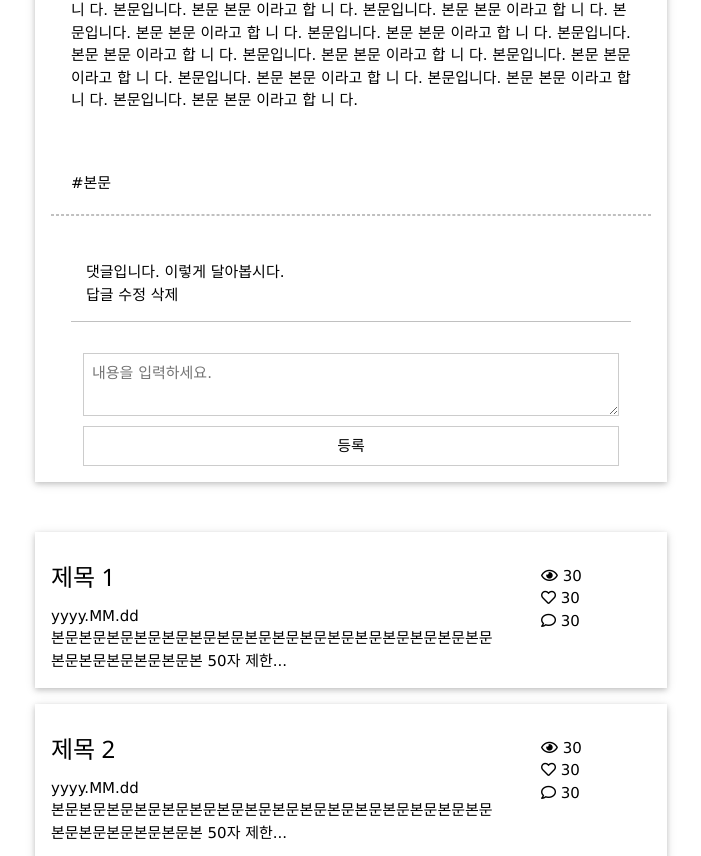
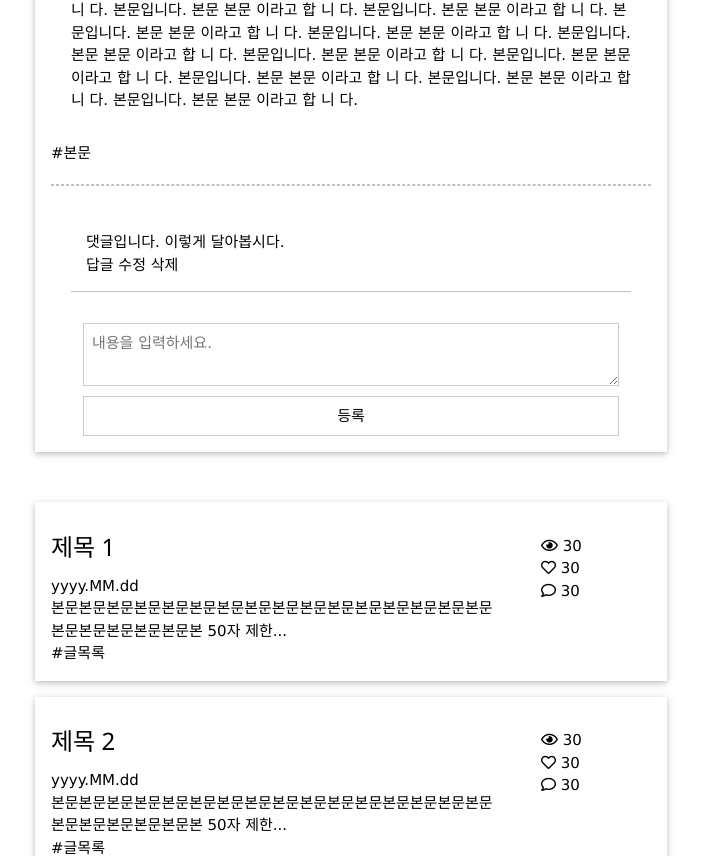
Before and after one commit to codemakim/vuelog, a Vue app: page / in a window 1280 px wide. Shown: the part 1175-2031 px from the top of the page, without its empty margins (333-1034 px from the left). Built offline with nearby package versions, Linux system fonts and the light colour scheme.

Commit message:
게시글 작성 파일 추가

```diff
--- a/src/components/board/Board.vue
+++ b/src/components/board/Board.vue
@@ -10,19 +10,25 @@
 <script>
 import List from './Board_list.vue'
 import BoardView from './Board_view.vue'
+import BoardWrite from './Board_write.vue'
 import Pagination from './Board_pagination.vue'
 export default {
     components: {
         List,
         BoardView,
+        BoardWrite,
         Pagination
     }
 }
 </script>
 
-<style scoped>
+<style>
     .board-item:hover {
         background-color: #F6F6F6;
         cursor: pointer;
     }
+    section.post-tag span:hover {
+        cursor: pointer;
+        text-decoration: underline;
+    }
 </style>
--- a/src/components/board/Board_list.vue
+++ b/src/components/board/Board_list.vue
@@ -9,7 +9,16 @@
                         yyyy.MM.dd
                     </span>
                 </header>
-                <div class="w3-container">본문본문본문본문본문본문본문본문본문본문본문본문본문본문본문본문본문본문본문본문본문본 50자 제한...</div>
+                <div class="w3-container">
+                    <section class="post-content">
+                        본문본문본문본문본문본문본문본문본문본문본문본문본문본문본문본문본문본문본문본문본문본 50자 제한...
+                    </section>
+                    <section class="post-tag">
+                        <span>
+                            #글목록
+                        </span>
+                    </section>
+                </div>
             </div>
             <div class="w3-col l3">
                 <div class="w3-container w3-margin">
--- a/src/components/board/Board_view.vue
+++ b/src/components/board/Board_view.vue
@@ -54,9 +54,6 @@ export default {
     section.post-content {
         padding: 30px 20px 30px 20px;
     }
-    section.post-tag {
-        padding: 30px 20px 0 20px;
-    }
     section.post-tag span:hover {
         cursor: pointer;
         text-decoration: underline;
--- /dev/null
+++ b/src/components/board/Board_write.vue
@@ -0,0 +1,15 @@
+<template>
+    <div class="w3-card">
+        하하
+    </div>
+</template>
+
+<script>
+export default {
+
+}
+</script>
+
+<style>
+
+</style>
```
